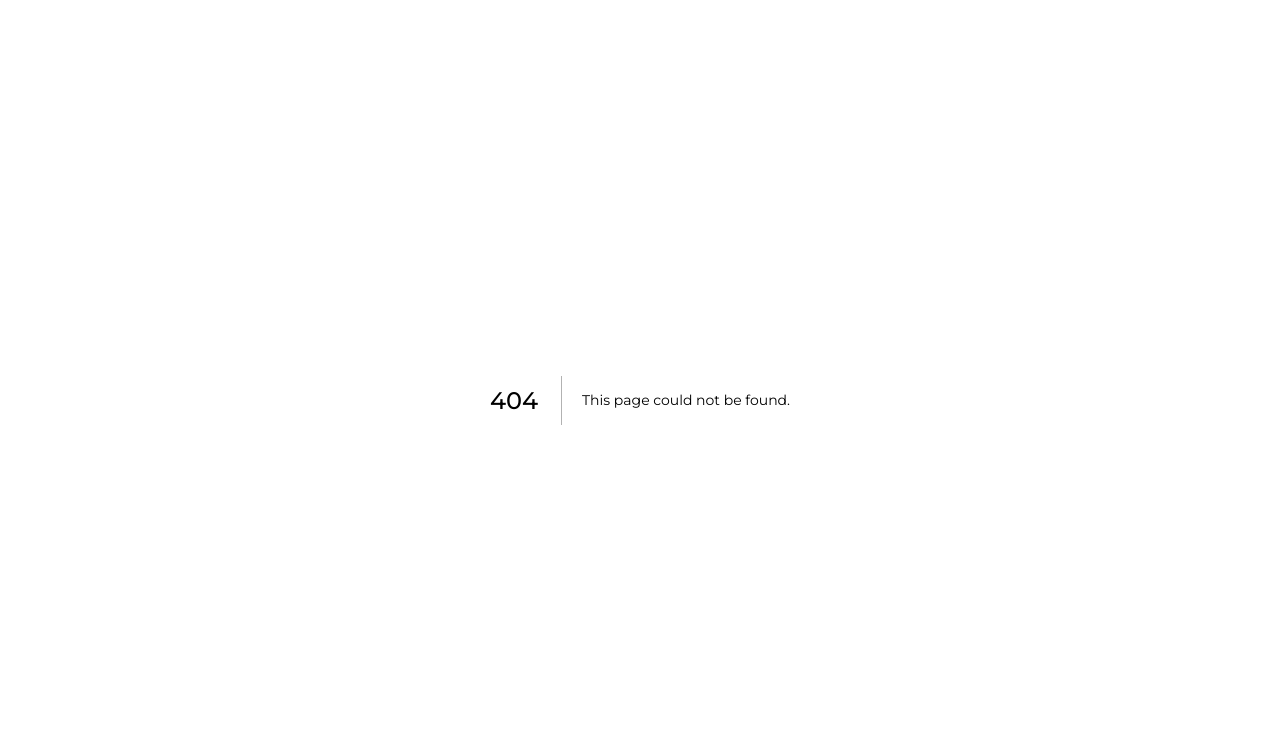
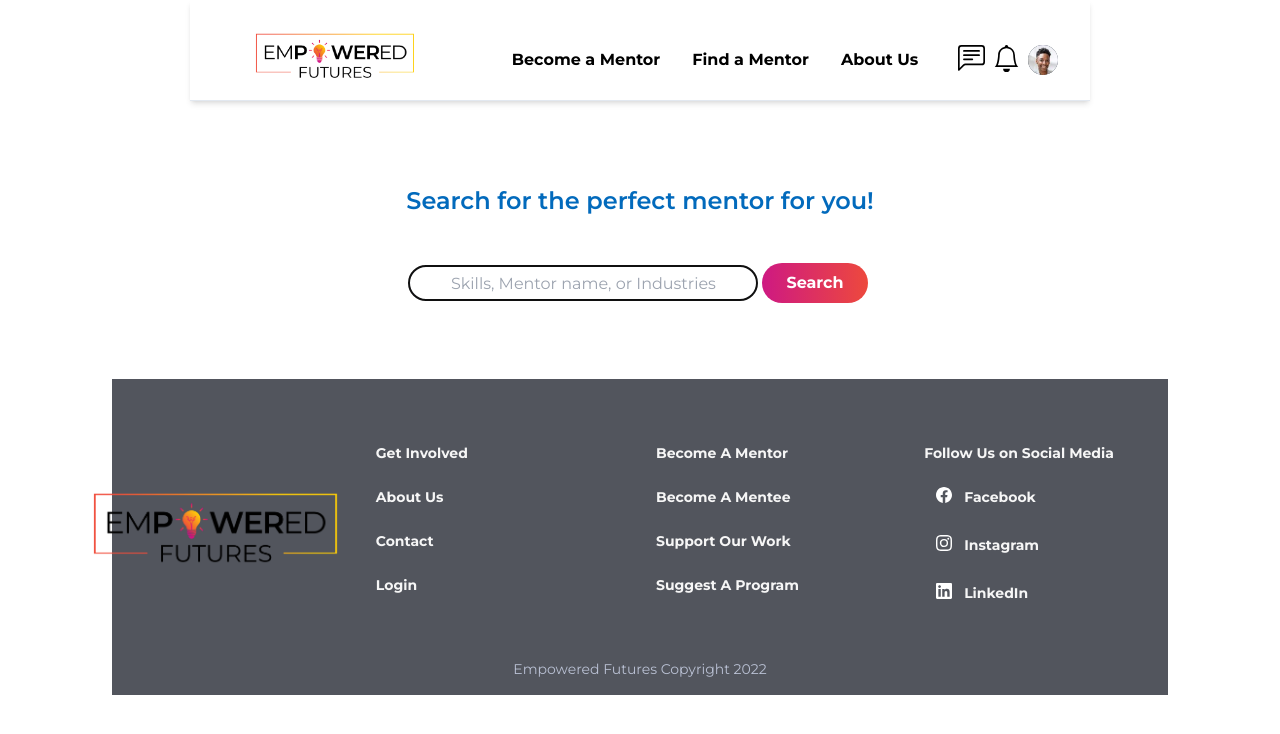
Before and after one commit to JasonXB/EF_Clone, a Next.js app: page /questionnaire in a window 1280 px wide. Before the commit this address had no page. Shown: the top 734 px of the page. Built offline with nearby package versions, Linux system fonts and the light colour scheme; what tw-elements would draw is missing.

Commit message:
started questionnaire page

```diff
--- /dev/null
+++ b/pages/questionnaire.tsx
@@ -0,0 +1,45 @@
+import type { NextPage } from 'next';
+import Layout from '../src/components/Layout';
+// import Image from 'next/image';
+import background from '../src/assets/Beckground-for-homepage2.png';
+import Button from '../src/components/buttons/reusable-buttons';
+
+const questionnaire: NextPage = ({}) => {
+  return (
+    <Layout>
+      {/* <Image className="border-2" src={img} alt="background"/> */}
+      <div
+        className="text-center pt-[50px]"
+        style={{ backgroundImage: `url(${background})` }}
+      >
+        <span className="text-primary-1 text-[24px] font-semibold">
+          Search for the perfect mentor for you!
+        </span>
+
+        <div className='flex justify-center items-center py-[40px]'>
+        <input
+          className="border-2 rounded-[23px] h-[36px] w-1/2 sm:w-[350px] mddrop-shadow-md text-[10px] ss:text-[16px] text-center"
+          placeholder="Skills, Mentor name, or Industries"
+          type="text"
+          name="searchBar"
+          required
+          autoFocus
+        />
+        <Button
+          variant="primary"
+          type="submit"
+          clickHandler={() =>
+            console.log(
+              'SEARCH BUTTON will be updated to make a request function'
+            )
+          }
+        >
+          Search
+        </Button>
+        </div>
+      </div>
+    </Layout>
+  );
+};
+
+export default questionnaire;
```
Also changed, not shown: src/assets/Beckground-for-homepage2.png (renamed from src/assets/Beckground for homepage2.png).
